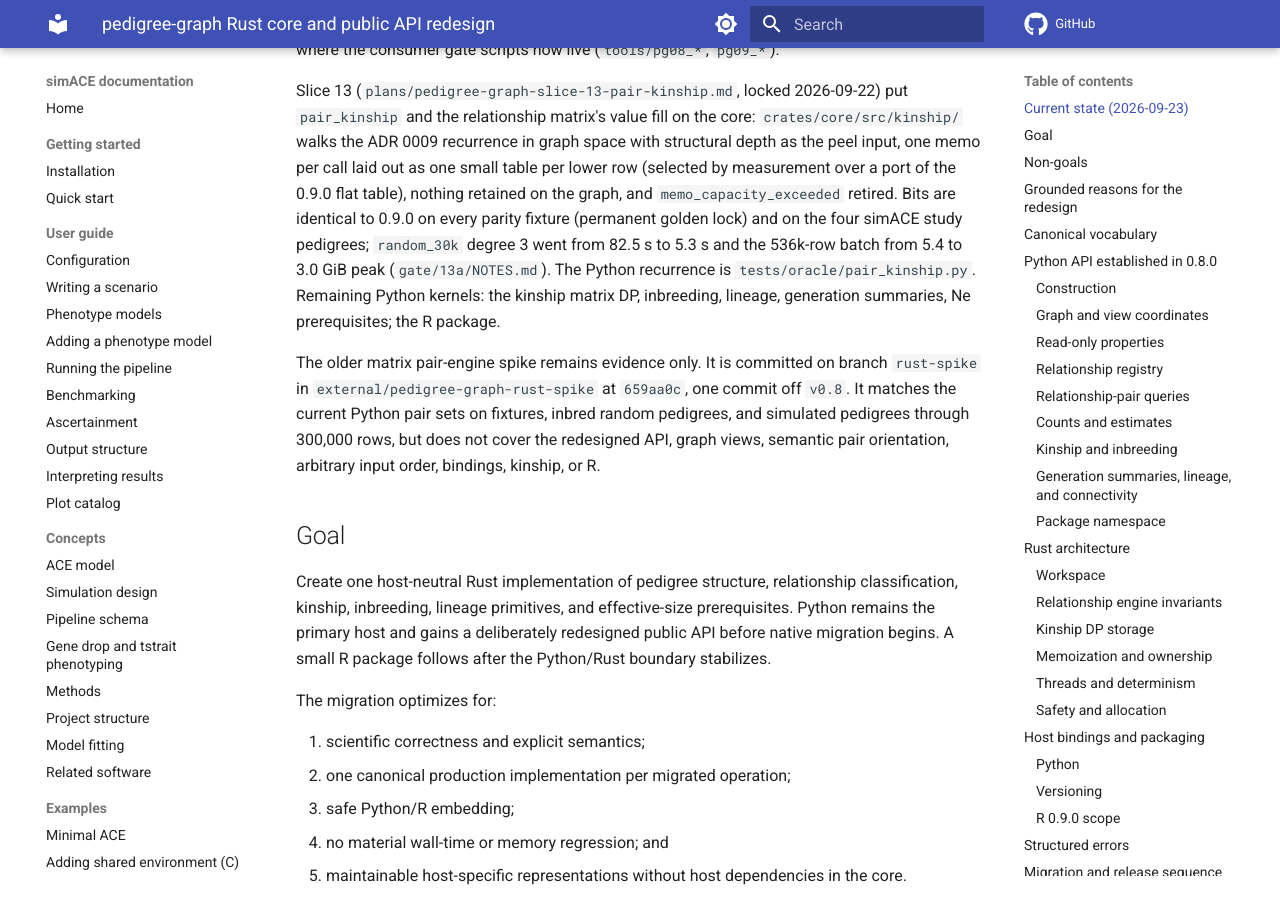
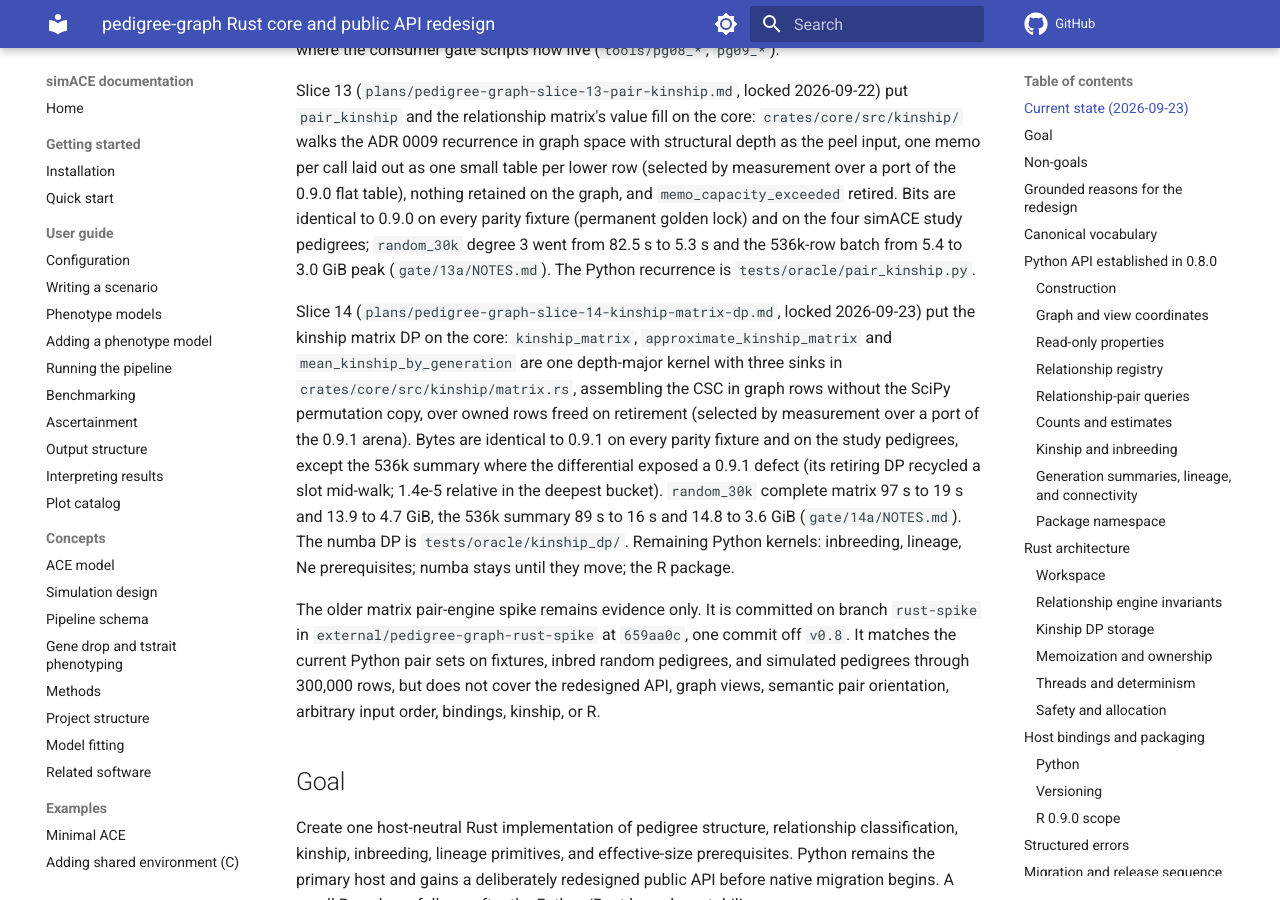
Before and after one commit to rwaples/simACE, an MkDocs documentation site: the page built from docs/plans/pedigree-graph-rust-core.md, in a window 1280 px wide and 900 px high, scrolled down 1856 px. Built offline with MkDocs 1.6.1 and Material for MkDocs 9.7.7, drawn with Linux system fonts in a browser that asks for light colours; comment, search, counter and statistics services are not loaded; some of the changed text lies outside the part shown.

Commit message:
Record slice 14 in the Rust-core plan
Claude-Session: https://claude.ai/code/session_016eFndB8AhUhznHMp4c7YoW

```diff
--- a/docs/plans/pedigree-graph-rust-core.md
+++ b/docs/plans/pedigree-graph-rust-core.md
@@ -86,8 +86,21 @@ Bits are identical to 0.9.0 on every parity fixture (permanent golden lock)
 and on the four simACE study pedigrees; `random_30k` degree 3 went from
 82.5 s to 5.3 s and the 536k-row batch from 5.4 to 3.0 GiB peak
 (`gate/13a/NOTES.md`). The Python recurrence is `tests/oracle/pair_kinship.py`.
-Remaining Python kernels: the kinship matrix DP, inbreeding, lineage,
-generation summaries, Ne prerequisites; the R package.
+
+Slice 14 (`plans/pedigree-graph-slice-14-kinship-matrix-dp.md`, locked
+2026-09-23) put the kinship matrix DP on the core: `kinship_matrix`,
+`approximate_kinship_matrix` and `mean_kinship_by_generation` are one
+depth-major kernel with three sinks in `crates/core/src/kinship/matrix.rs`,
+assembling the CSC in graph rows without the SciPy permutation copy, over
+owned rows freed on retirement (selected by measurement over a port of the
+0.9.1 arena). Bytes are identical to 0.9.1 on every parity fixture and on
+the study pedigrees, except the 536k summary where the differential exposed
+a 0.9.1 defect (its retiring DP recycled a slot mid-walk; 1.4e-5 relative in
+the deepest bucket). `random_30k` complete matrix 97 s to 19 s and 13.9 to
+4.7 GiB, the 536k summary 89 s to 16 s and 14.8 to 3.6 GiB
+(`gate/14a/NOTES.md`). The numba DP is `tests/oracle/kinship_dp/`.
+Remaining Python kernels: inbreeding, lineage, Ne prerequisites; numba
+stays until they move; the R package.
 
 The older matrix pair-engine spike remains evidence only. It is committed on branch
 `rust-spike` in `external/pedigree-graph-rust-spike` at `659aa0c`, one commit off
@@ -660,7 +673,7 @@ multi-path tests. Resolve issue #6 before choosing recurrence-only versus cached
 matrix sampling. Delete the production Python/Numba implementation; retain an
 independent test oracle.
 
-### 0.8.x — complete and relationship kinship matrices
+### 0.8.x — complete and relationship kinship matrices (done, 0.9.1 and 0.9.2)
 
 1. Implement complete CSC construction and exact-coefficient relationship-limited CSC
    construction.
```
